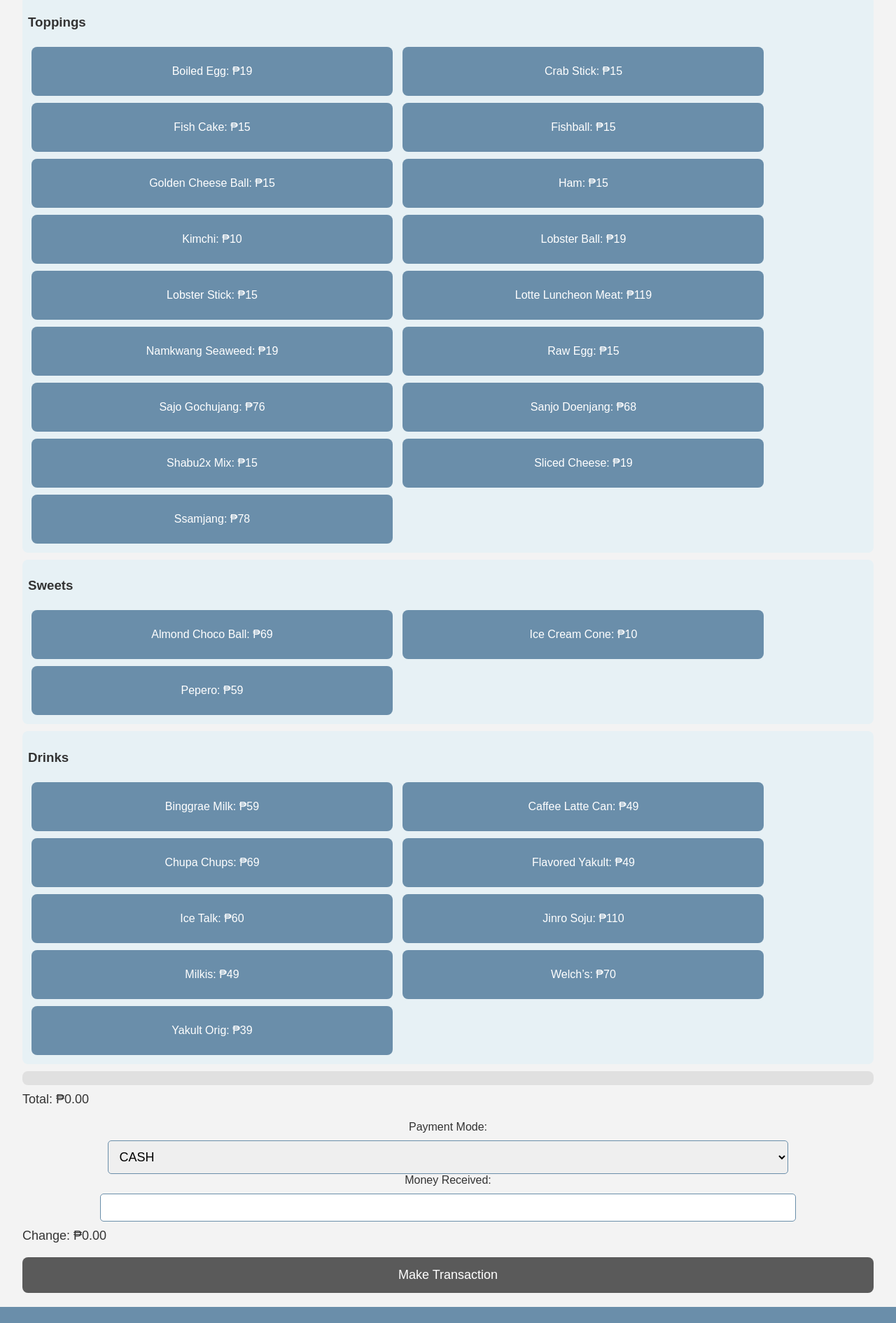
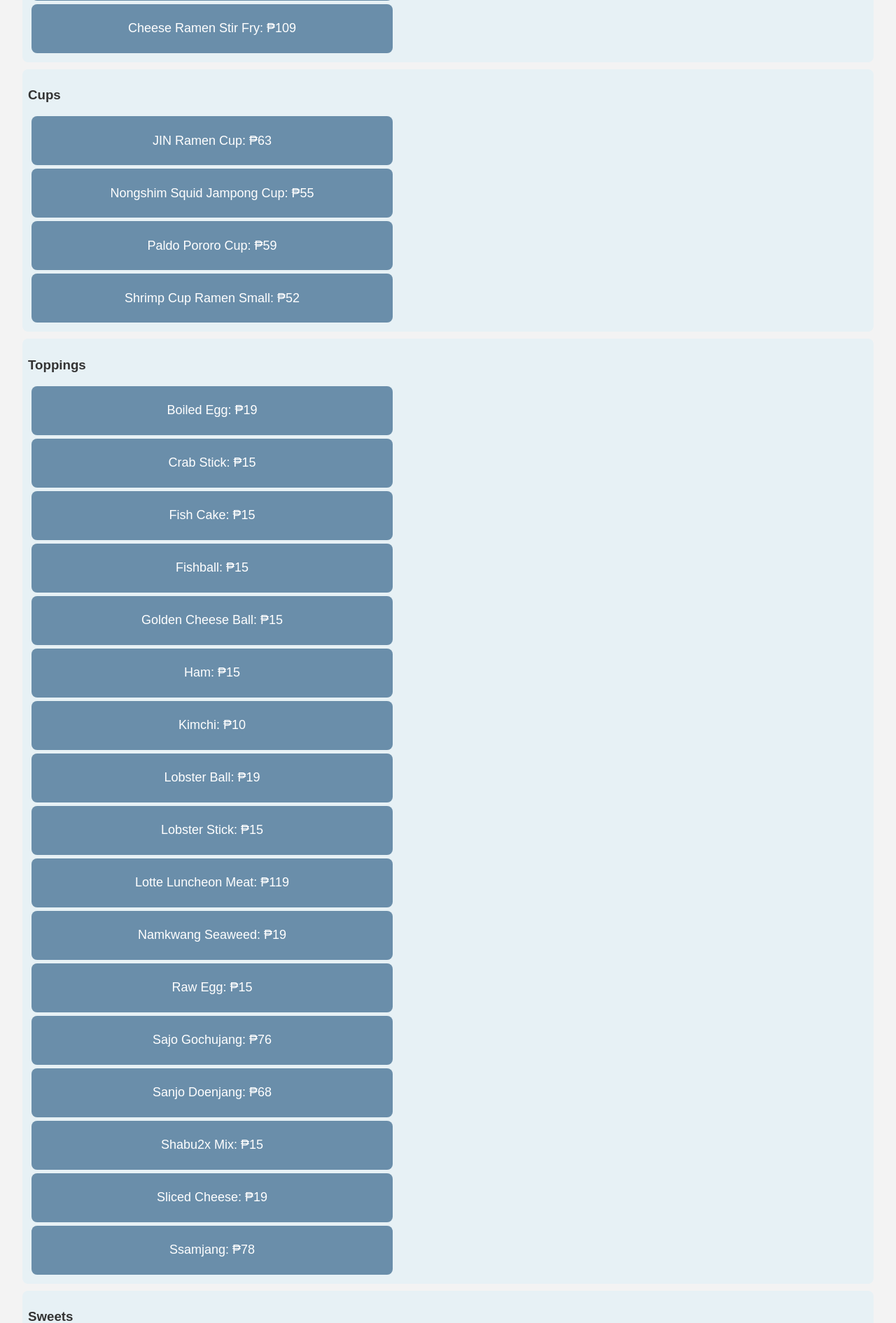
Before and after one commit to skullmatrix/HnSRamyeon, a Flask app: page / in a window 1280 px wide. Shown: the part 1037-2928 px from the top of the page at 70% size. Before the commit the page ends 2905 px from the top, so only its background shows below. Run offline with Flask 2, Linux system fonts and the light colour scheme; data comes from the database, SQL or seed files in the repository.

Commit message:
Update index.html

```diff
--- a/templates/index.html
+++ b/templates/index.html
@@ -42,22 +42,24 @@
             border-radius: 8px;
         }
         .item-button {
-            display: inline-block;
+            display: flex; /* Use flexbox for alignment */
+            justify-content: center; /* Center the text */
+            align-items: center; /* Center vertically */
             width: 43%;
             height: 70px;
             padding: 10px;
             margin: 5px;
-            font-size: 16px;
             background-color: #6a8eaa;  /* Softer item button color */
             color: white;
             border: none;
-            text-align: center;
             border-radius: 8px;
             cursor: pointer;
-            transition: background-color 0.3s;
+            font-size: clamp(14px, 2vw, 18px); /* Responsive font size */
+            text-align: center;
+            transition: background-color 0.3s; /* Transition for hover effect */
         }
         .item-button:hover {
-            background-color: #5a6f85;  /* Darker shade on hover */
+            background-color: #5a6f85; /* Darker shade on hover */
         }
         .search-bar {
             text-align: center;
@@ -121,10 +123,6 @@
             border-radius: 8px;
             cursor: pointer;
             margin-top: 20px;
-            transition: background-color 0.3s;
-        }
-        .submit-button:hover {
-            background-color: #484848;  /* Darker shade on hover */
         }
         /* New style for payment mode dropdown */
         #payment_mode {
@@ -134,13 +132,6 @@
             border-radius: 5px;
             border: 1px solid #6a8eaa;
             margin-top: 10px;  /* Spacing above the dropdown */
-        }
-        /* Container for payment inputs */
-        .payment-container {
-            display: flex;
-            flex-direction: column;
-            align-items: center;
-            margin-top: 20px;  /* Spacing above payment container */
         }
     </style>
 </head>
```
